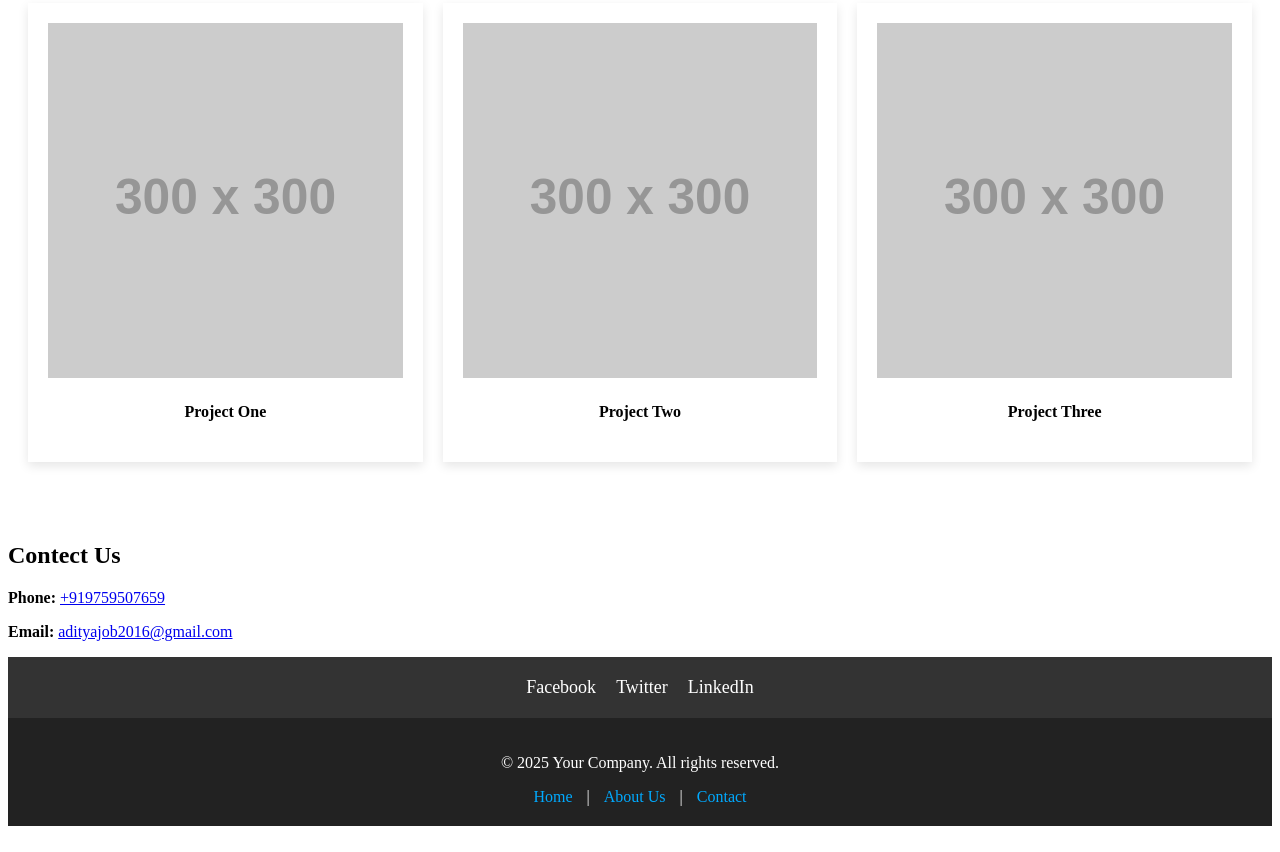
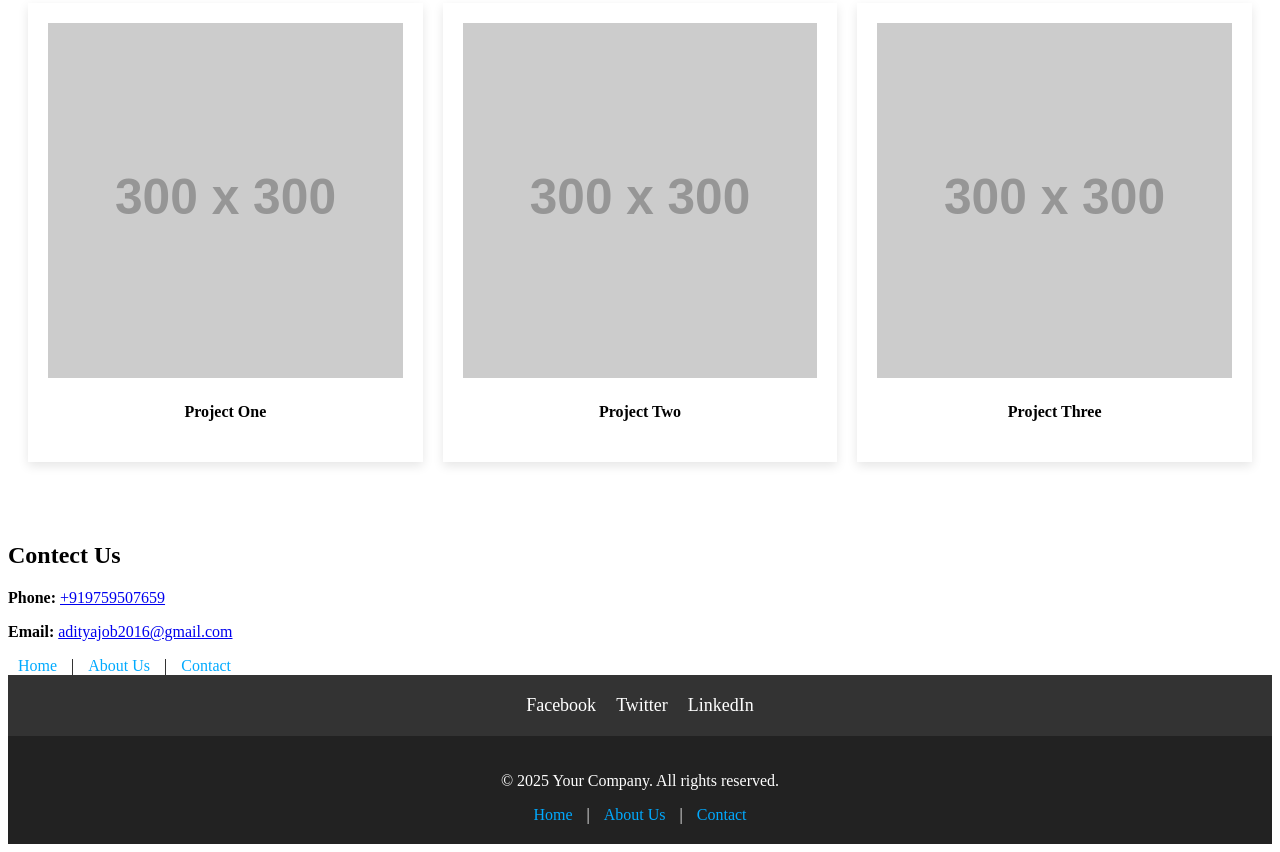
Before and after one commit to ADITYA9759/AdityaAnalytics.com, a plain HTML site: page index.html in a window 1280 px wide. Shown: the part 560-1412 px from the top of the page. Drawn offline with nearby package versions, Linux system fonts and the light colour scheme; placeholder pictures from the web are drawn by us; a script that the page names is missing.

Commit message:
Update index.html

```diff
--- a/index.html
+++ b/index.html
@@ -62,6 +62,12 @@
         </div>
     </section>
 
+    <div class="footer-links">
+    <a href="#home">Home</a> |
+    <a href="#about">About Us</a> |
+    <a href="#contact">Contact</a>
+</div>
+
     <!-- Social Media Section -->
     <section id="social-media" class="social-media">
         <div class="social-icons">
```
